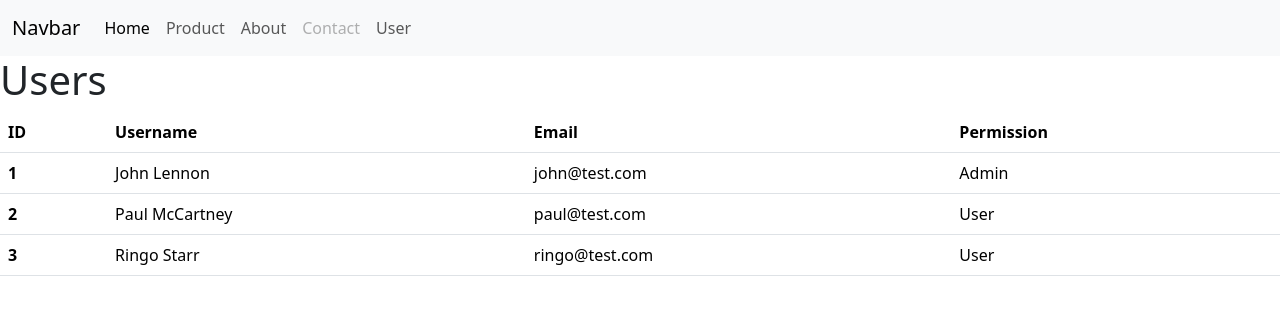
After one commit to mayupaca/python-flask-blog, a Flask app: page /user in a window 1280 px wide. The commit adds this page. Shown: the top 315 px of the page. Run offline with Flask 3, Linux system fonts and the light colour scheme.

Commit message:
template practice

```diff
--- a/flask_blog/flask_basic/app.py
+++ b/flask_blog/flask_basic/app.py
@@ -21,6 +21,17 @@ def test():
 def userId(user_id):
     return '<h1>Your User ID: {0} {1} {2}</h1>'.format(user_id[0],user_id[1],user_id[2])  # .format(user_id): ()の中の値が{}の中に入る
 
+
+@app.route('/user')
+def user():
+    user_list = [
+        ["1","John Lennon","john@test.com","1"],
+        ["2","Paul McCartney","paul@test.com","0"],
+        ["3","Ringo Starr","ringo@test.com","0"]
+    ]
+
+    return render_template('user.html', users=user_list)
+
 @app.errorhandler(404)
 def error_404(error):
     return render_template('error_pages/404.html'), 404
--- a/flask_blog/flask_basic/templates/base.html
+++ b/flask_blog/flask_basic/templates/base.html
@@ -28,6 +28,9 @@
               <li class="nav-item">
                 <a class="nav-link disabled" aria-disabled="true">Contact</a>
               </li>
+              <li class="nav-item">
+                <a class="nav-link" href="{{url_for('user')}}">User</a>
+              </li>
             </ul>
           </div>
         </div>
--- /dev/null
+++ b/flask_blog/flask_basic/templates/user.html
@@ -0,0 +1,31 @@
+{% extends "base.html" %}
+{% block content %}
+
+<h1>Users</h1>
+<table class="table">
+    <thead>
+      <tr>
+        <th scope="col">ID</th>
+        <th scope="col">Username</th>
+        <th scope="col">Email</th>
+        <th scope="col">Permission</th>
+      </tr>
+    </thead>
+    <tbody>
+        {% for user in users %}
+      <tr>
+        <th scope="row">{{user[0]}}</th>
+        <td>{{user[1]}}</td>
+        <td>{{user[2]}}</td>
+        {% if user[3] == "1" %}
+            <td>Admin</td>
+        {% else %}
+            <td>User</td>
+        {% endif %}
+      </tr>
+      {% endfor %}
+
+    </tbody>
+  </table>
+
+{% endblock %}
```
